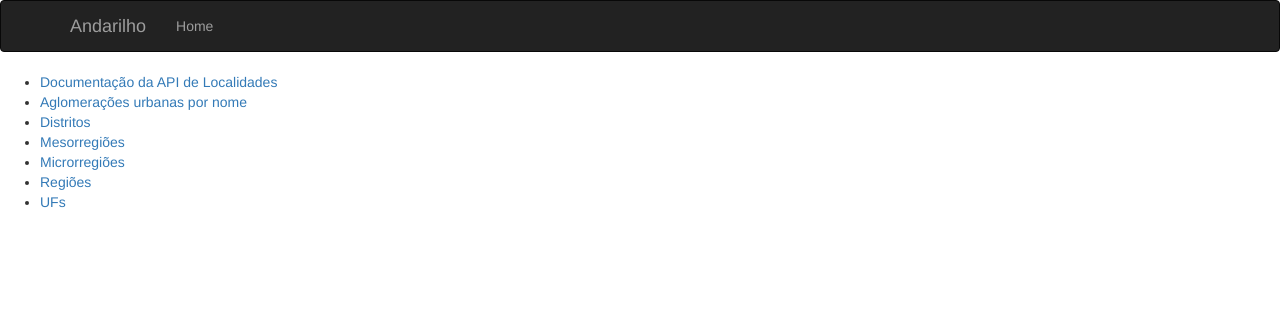
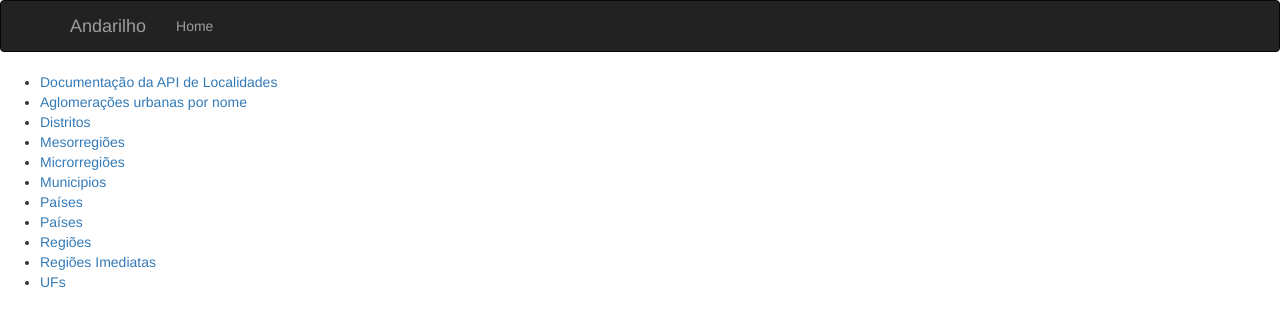
Before and after one commit to mpbarbosa/andarilho, a Flask app: page / in a window 1280 px wide. Shown: the top 327 px of the page. Run offline with Flask 3, Linux system fonts and the light colour scheme; some libraries are stand-ins or nearby versions.

Commit message:
listando as localidades no index.html

```diff
--- a/templates/index.html
+++ b/templates/index.html
@@ -7,7 +7,11 @@
       <li><a href="{{ url_for('tipo_loc',tipo_loc='distritos') }}">Distritos</a></li>
       <li><a href="{{ url_for('tipo_loc2',tipo_loc='mesorregioes') }}">Mesorregiões</a></li>
       <li><a href="{{ url_for('tipo_loc2',tipo_loc='microrregioes') }}">Microrregiões</a></li>
-      <li><a href="{{ url_for('tipo_loc2',tipo_loc='tipo_loc=regioes') }}">Regiões</a></li>
+      <li><a href="{{ url_for('tipo_loc2',tipo_loc='municipios') }}">Municipios</a></li>
+      <li><a href="{{ url_for('tipo_loc2',tipo_loc='paises') }}">Países</a></li>
+      <li><a href="{{ url_for('tipo_loc2',tipo_loc='paises') }}">Países</a></li>
+      <li><a href="{{ url_for('tipo_loc2',tipo_loc='regioes') }}">Regiões</a></li>
+      <li><a href="{{ url_for('tipo_loc2',tipo_loc='regioesimediatas') }}">Regiões Imediatas</a></li>
       <li><a href="{{ url_for('tipo_loc',tipo_loc='estados') }}">UFs</a></li>
     </ul>
 {% endblock %}
```
